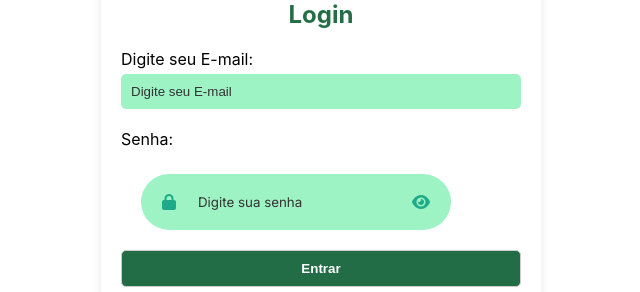
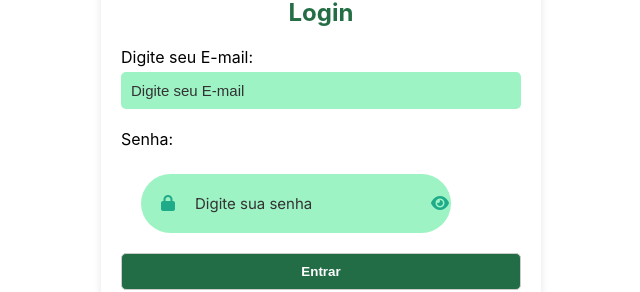
Before and after one commit to PedroVictorMcB/dev-web-geral, a React (Create React App) app: page /login in a window 1280 px wide. Shown: the part 251-543 px from the top of the page, without its empty margins (319-959 px from the left). Built offline with nearby package versions, Linux system fonts and the light colour scheme.

Commit message:
Ajustes Autofill

```diff
--- a/src/Componentes/ContainerLogin/ContainerLogin.css
+++ b/src/Componentes/ContainerLogin/ContainerLogin.css
@@ -47,6 +47,7 @@ input[type="button"] {
   background-color: #ffffff; /* Explicitly set background color */
   -webkit-box-shadow: 0 0 0px 1000px rgb(157, 243, 196) inset !important; /* Override autofill color */
   -webkit-text-fill-color: #333 !important; /* Ensure text color remains consistent */
+  font-size: 15px !important;
 }
 
 .button_registrar_login {
```
